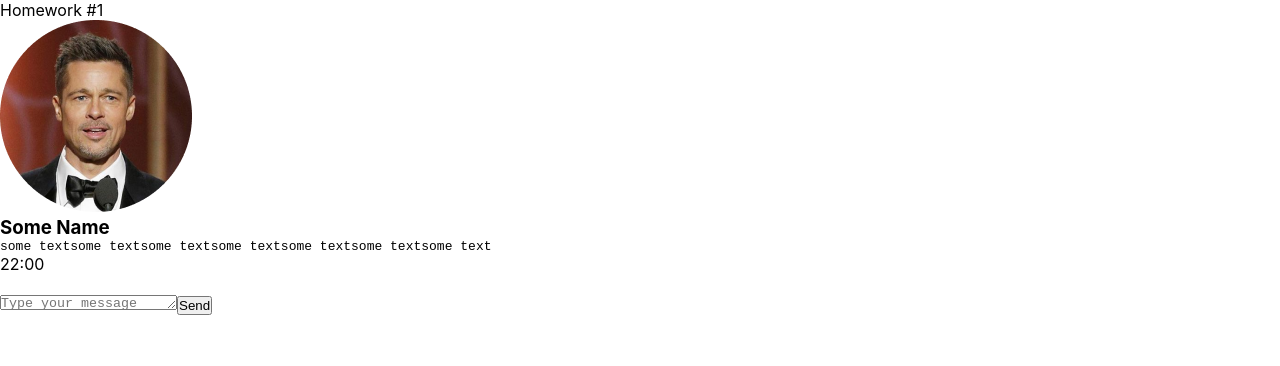
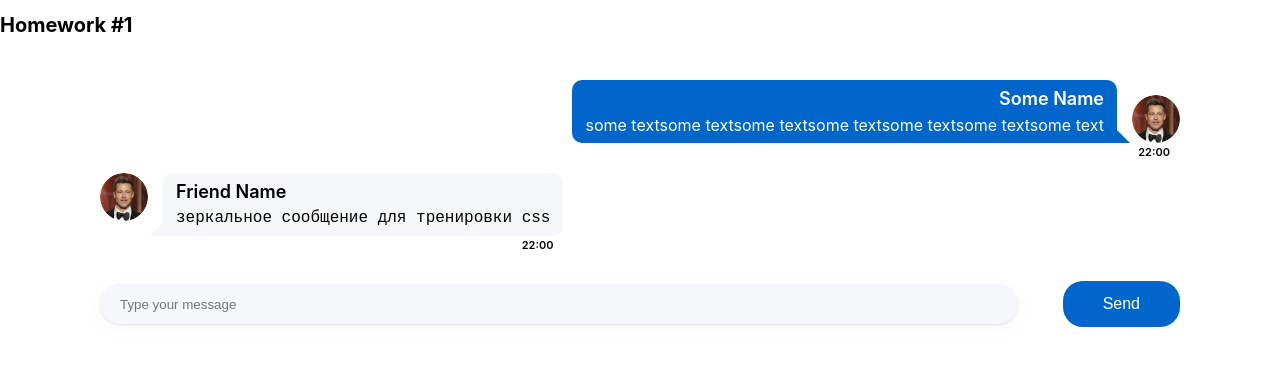
Before and after one commit to DaniyelGit/DZ-Incubator, a React (Create React App) app: page / in a window 1280 px wide. Shown: the top 366 px of the page. Built offline with nearby package versions, Linux system fonts and the light colour scheme.

Commit message:
I made a layout from figma, typed the props and handed over the props to the components.

```diff
--- a/package.json
+++ b/package.json
@@ -1,6 +1,6 @@
 {
   "name": "hws2",
-  "homepage": "http://IgnatZakalinsky.github.io/hws2",
+  "homepage": "http://DaniyelGit.github.io/DZ-Incubator",
   "version": "0.1.0",
   "private": true,
   "dependencies": {
@@ -16,7 +16,7 @@
     "@types/react-dom": "18.0.6",
     "@types/uuid": "8.3.4",
     "axios": "0.27.2",
-    "gh-pages": "4.0.0",
+    "gh-pages": "^5.0.0",
     "react": "18.2.0",
     "react-dom": "18.2.0",
     "react-redux": "8.0.4",
--- a/src/s1-main/App.module.css
+++ b/src/s1-main/App.module.css
@@ -2,10 +2,23 @@
     --header_height: 60px;
 }
 
+
 .hw {
-
+    width: 1100px;
+    margin: 0 auto;
+    display: flex;
+    padding: 0 10px;
+    flex-direction: column;
 }
 
+.hw > div {
+    display: flex;
+    flex-direction: column;
+}
+
+
 .hwTitle {
-
+    font-weight: bold;
+    font-size: 20px;
+    line-height: 50px;
 }
--- a/src/s2-homeworks/hw01/friend-message/FriendMessage.module.css
+++ b/src/s2-homeworks/hw01/friend-message/FriendMessage.module.css
@@ -1,31 +1,61 @@
 .friendMessage {
-
+    position: relative;
+    display: inline-block;
+    margin-top: 30px;
+    align-self: start;
 }
 
+
 .friendImageAndText {
-
+    display: flex;
 }
 
 .friendImageAndText img {
-
+    width: 48px;
+    height: 48px;
+    border-radius: 100%;
+    object-fit: contain;
+    margin-right: 15px;
 }
 
 .friendText {
-
+    position: relative;
+    background: #F5F7FB;
+    border-radius: 10px 10px 10px 0;
+    padding: 8px 13px;
 }
 
-.friendText:after {
-
+.friendText::after {
+    position: absolute;
+    content: '';
+    left: -13px;
+    bottom: 0;
+    width: 0;
+    height: 0;
+    border-bottom: 15px solid #F5F7FB;
+    border-left: 15px solid transparent;
 }
 
 .friendName {
-
+    color: #000;
+    font-size: 18px;
+    line-height: 22px;
+    font-weight: 600;
 }
 
 .friendMessageText {
-
+    margin-top: 5px;
+    color: #000;
+    font-size: 16px;
+    line-height: 20px;
+    font-weight: 400;
 }
 
 .friendTime {
-
+    position: absolute;
+    right: 10px;
+    bottom: -15px;
+    font-size: 11px;
+    font-weight: 600;
+    line-height: 12px;
 }
--- a/src/s2-homeworks/hw01/friend-message/FriendMessage.tsx
+++ b/src/s2-homeworks/hw01/friend-message/FriendMessage.tsx
@@ -1,36 +1,35 @@
 import React from 'react'
 import s from './FriendMessage.module.css'
+import {MessageType} from "../HW1";
 
-// создать тип вместо any и отобразить приходящие данные
-const FriendMessage = (props: any) => {
+
+type FriendMessageType = {
+    message: MessageType
+};
+
+const FriendMessage = (props: FriendMessageType) => {
     return (
         <div
-            id={'hw1-friend-message-' + props.message.id}
+            id={'hw1-friend-message-' }
             className={s.friendMessage}
         >
             <div className={s.friendImageAndText}>
                 <img
                     id={'hw1-friend-avatar-' + props.message.id}
-                    // создаёт студент
-
-                    //
+                    src={props.message.user.avatar}
                 />
                 <div className={s.friendText}>
                     <div
                         id={'hw1-friend-name-' + props.message.id}
                         className={s.friendName}
                     >
-                        {/*создаёт студент*/}
-
-                        {/**/}
+                        {props.message.user.name}
                     </div>
                     <pre
                         id={'hw1-friend-text-' + props.message.id}
                         className={s.friendMessageText}
                     >
-                        {/*создаёт студент*/}
-
-                        {/**/}
+                        {props.message.message.text}
                     </pre>
                 </div>
             </div>
@@ -38,9 +37,7 @@ const FriendMessage = (props: any) => {
                 id={'hw1-friend-time-' + props.message.id}
                 className={s.friendTime}
             >
-                {/*создаёт студент*/}
-
-                {/**/}
+                {props.message.message.time}
             </div>
         </div>
     )
--- a/src/s2-homeworks/hw01/message-sender/MessageSender.module.css
+++ b/src/s2-homeworks/hw01/message-sender/MessageSender.module.css
@@ -1,18 +1,38 @@
 .sendForm {
-
+    display: flex;
+    justify-content: space-between;
+    align-items: center;
+    margin-top: 45px;
 }
 
 .textarea {
-
+    width: 85%;
+    padding: 20px 20px;
+    background: #F5F7FB;
+    border-radius: 20px;
+    border: none;
+    box-shadow: 0px 5px 20px rgba(29, 33, 38, 0.03), 0px 1px 2px rgba(29, 33, 38, 0.1);
 }
 
 .button {
-
+    padding: 12px 39px;
+    background: #0066CC;
+    border-radius: 20px;
+    border: 1px solid transparent;
+    color: #fff;
+    font-weight: 400;
+    font-size: 16px;
+    line-height: 20px;
+    transition: all .2s;
 }
 
 .button:hover {
-
+    background: #F5F7FB;
+    color: #0066CC;
+    border: 1px solid #0066CC;
 }
 .button:active {
-
+    background: #F5F7FB;
+    color: #0066CC;
+    border: 1px solid #0066CC;
 }
--- a/src/s2-homeworks/hw01/message-sender/MessageSender.tsx
+++ b/src/s2-homeworks/hw01/message-sender/MessageSender.tsx
@@ -5,7 +5,7 @@ import s from './MessageSender.module.css'
 // компонента, которая тестирует вашу компоненту (не изменять, any не трогать)
 const MessageSender = (props: any) => {
     const M = props.M
-    const textareaRef = useRef<HTMLTextAreaElement | null>(null);
+    const textareaRef = useRef<HTMLInputElement | null>(null);
     const [messages, setMessages] = useState<any[]>([])
     const [text, setText] = useState<any>('')
 
@@ -40,13 +40,13 @@ const MessageSender = (props: any) => {
     }
 
     return (
-        <>
+        <div>
             {messages.map((m) => (
                 <M key={'message' + m.id} message={m} />
             ))}
 
             <div id={'hw1-send-message-form'} className={s.sendForm}>
-                <textarea
+                <input
                     id={'hw1-textarea'}
                     className={s.textarea}
                     ref={textareaRef}
@@ -69,7 +69,7 @@ const MessageSender = (props: any) => {
                     {/**/}
                 </button>
             </div>
-        </>
+        </div>
     )
 }
 
--- a/src/s2-homeworks/hw01/message/Message.module.css
+++ b/src/s2-homeworks/hw01/message/Message.module.css
@@ -1,31 +1,65 @@
 .message {
-
+    position: relative;
+    display: inline-block;
+    margin-top: 30px;
+    align-self: end;
 }
 
+
 .imageAndText {
-
+    display: flex;
+    flex-flow: wrap-reverse;
 }
 
 .imageAndText img {
-
+    order: 2;
+    width: 48px;
+    height: 48px;
+    border-radius: 100%;
+    object-fit: contain;
+    margin-left: 15px;
 }
 
 .text {
-
+    position: relative;
+    background: #0066CC;
+    border-radius: 10px 10px 0 10px;
+    padding: 8px 13px;
+    order: 1;
+    text-align: right;
 }
 
-.text:after {
-
+.text::after {
+    position: absolute;
+    content: '';
+    bottom: 0;
+    right: -13px;
+    width: 0;
+    height: 0;
+    border-bottom: 15px solid #0066CC;
+    border-right: 15px solid transparent;
 }
 
 .name {
-
+    color: #fff;
+    font-size: 18px;
+    line-height: 22px;
+    font-weight: 600;
 }
 
 .messageText {
-
+    margin-top: 5px;
+    color: #fff;
+    font-size: 16px;
+    line-height: 20px;
+    font-weight: 400;
 }
 
 .time {
-
+    position: absolute;
+    right: 10px;
+    bottom: -15px;
+    font-size: 11px;
+    font-weight: 600;
+    line-height: 12px;
 }
--- a/src/s2-homeworks/hw01/message/Message.tsx
+++ b/src/s2-homeworks/hw01/message/Message.tsx
@@ -8,7 +8,6 @@ export type MessagePropsType = {
 }
 
 
-// нужно отобразить приходящие данные
 const Message = (props: MessagePropsType) => {
 
     return (
@@ -20,15 +19,15 @@ const Message = (props: MessagePropsType) => {
                 />
                 <div className={s.text}>
                     <div id={'hw1-name-' + props.message.id} className={s.name}>
-                       <h3>{props.message.user.name}</h3>
+                       {props.message.user.name}
                     </div>
-                    <pre id={'hw1-text-' + props.message.id} className={s.messageText}>
-                        <p>{props.message.message.text}</p>
-                    </pre>
+                    <p id={'hw1-text-' + props.message.id} className={s.messageText}>
+                        {props.message.message.text}
+                    </p>
                 </div>
             </div>
             <div id={'hw1-time-' + props.message.id} className={s.time}>
-                <span>{props.message.message.time}</span>
+                {props.message.message.time}
             </div>
         </div>
     )
```
Also changed, not shown: src/s2-homeworks/hw01/HW1.tsx (+4 -4 lines), 1 other file (tests, documents, lock files or other folders).
